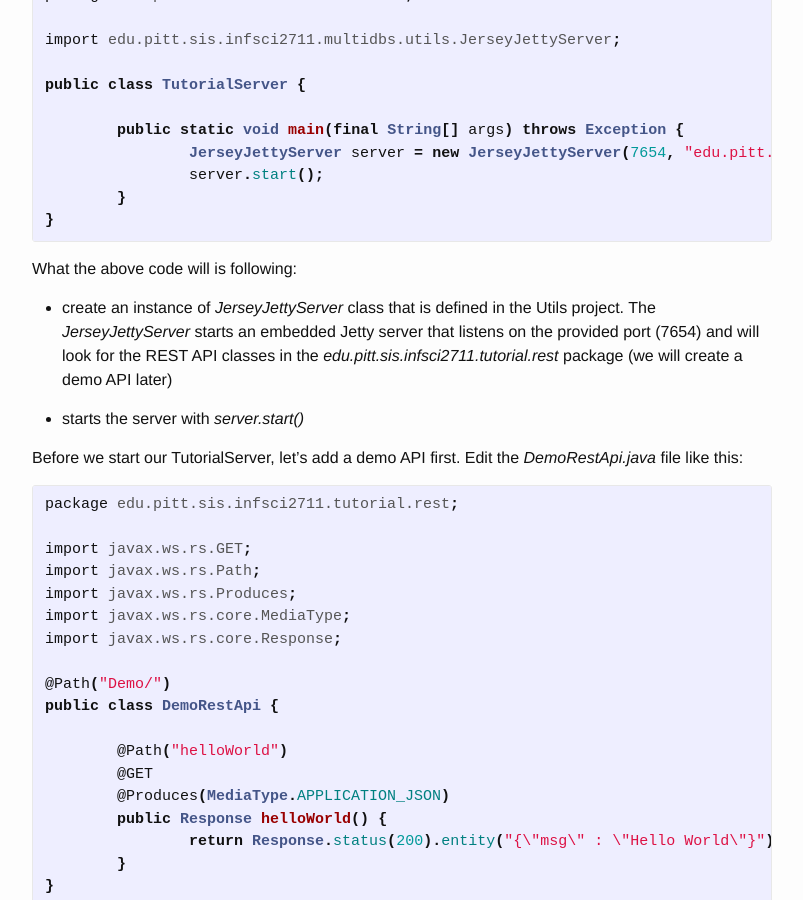
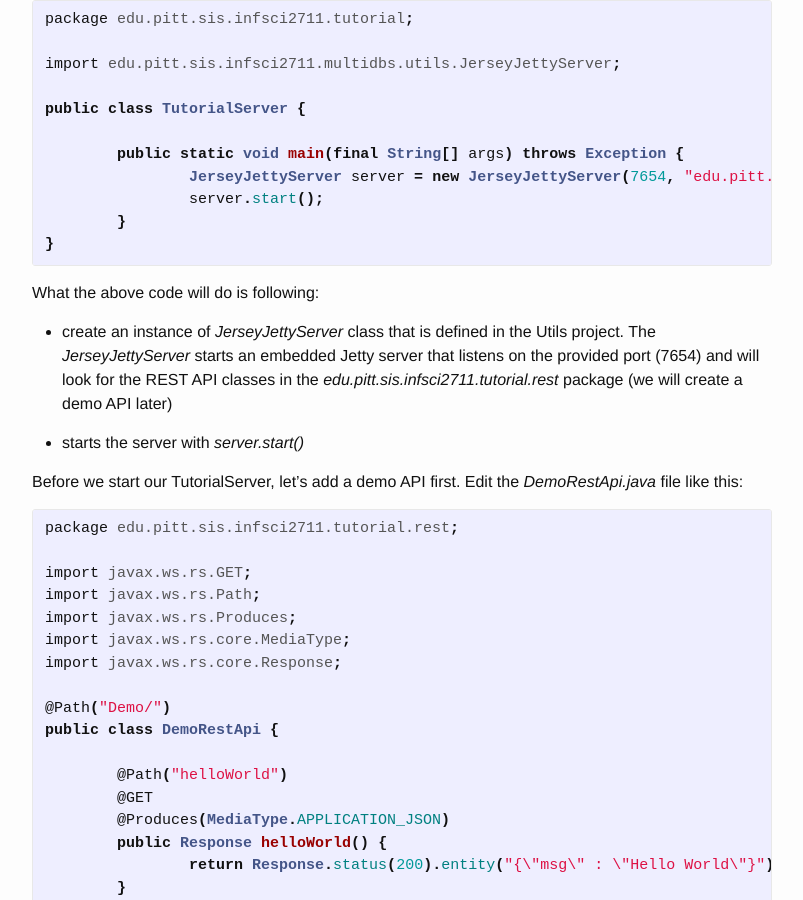
Before and after one commit to infsci2711/infsci2711.github.io, a Jekyll site: the page built from _posts/2015-01-28-tutorial-web-rest-api.markdown, in a window 1280 px wide and 900 px high, scrolled down 6847 px. Shown: the whole window, without its empty margins (238-1041 px from the left). Built offline with Jekyll 4.4.1, drawn with Linux system fonts in a browser that asks for light colours.

Commit message:
ah, typos

```diff
--- a/_posts/2015-01-28-tutorial-web-rest-api.markdown
+++ b/_posts/2015-01-28-tutorial-web-rest-api.markdown
@@ -148,7 +148,7 @@ Let's work on the *tutorialserverapi* project first.
 Right click on the *src/main/java* in the Project Explorer and select *New -> Package* to create a new package. In the *New Java Package* dialog enter the name of the new package as *edu.pitt.sis.infsci2711.tutorial*.
 
 ---
-
+<br/>
 **NOTE**: all packages in your projects should have *edu.pitt.sis.infsci2711.multidbs.* prefix followed by your project name. E.g., all packages in the *MultiDBs-FilesAPIs2DBs* project should have this beginning: *edu.pitt.sis.infsci2711.multidbs.filesapis2dbs*
 
 ---
@@ -177,7 +177,7 @@ public class TutorialServer {
 }
 {% endhighlight %}
 
-What the above code will is following:
+What the above code will do is following:
 
 * create an instance of *JerseyJettyServer* class that is defined in the Utils project. The *JerseyJettyServer* starts an embedded Jetty server that listens on the provided port (7654) and will look for the REST API classes in the *edu.pitt.sis.infsci2711.tutorial.rest* package (we will create a demo API later)
 
```
